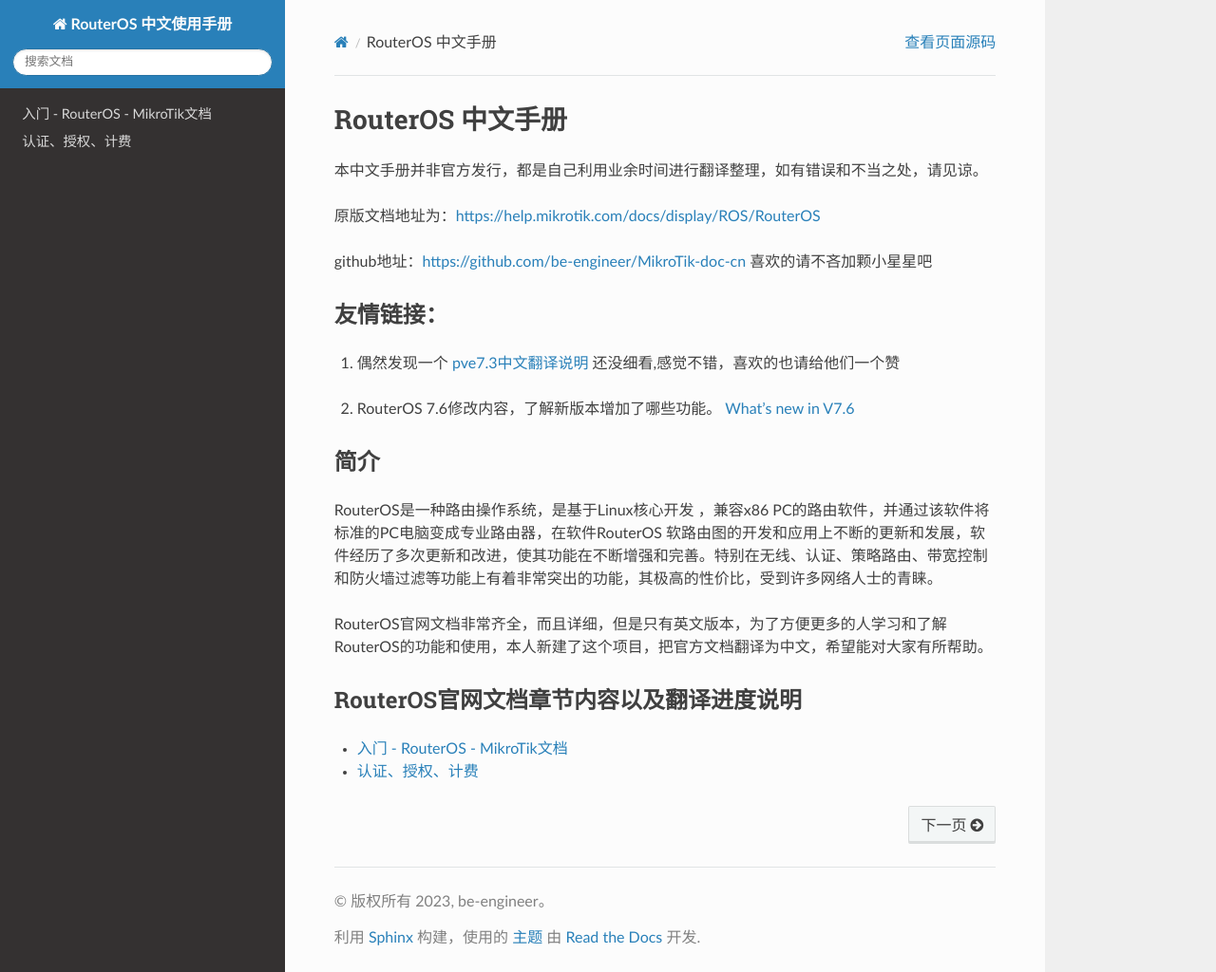
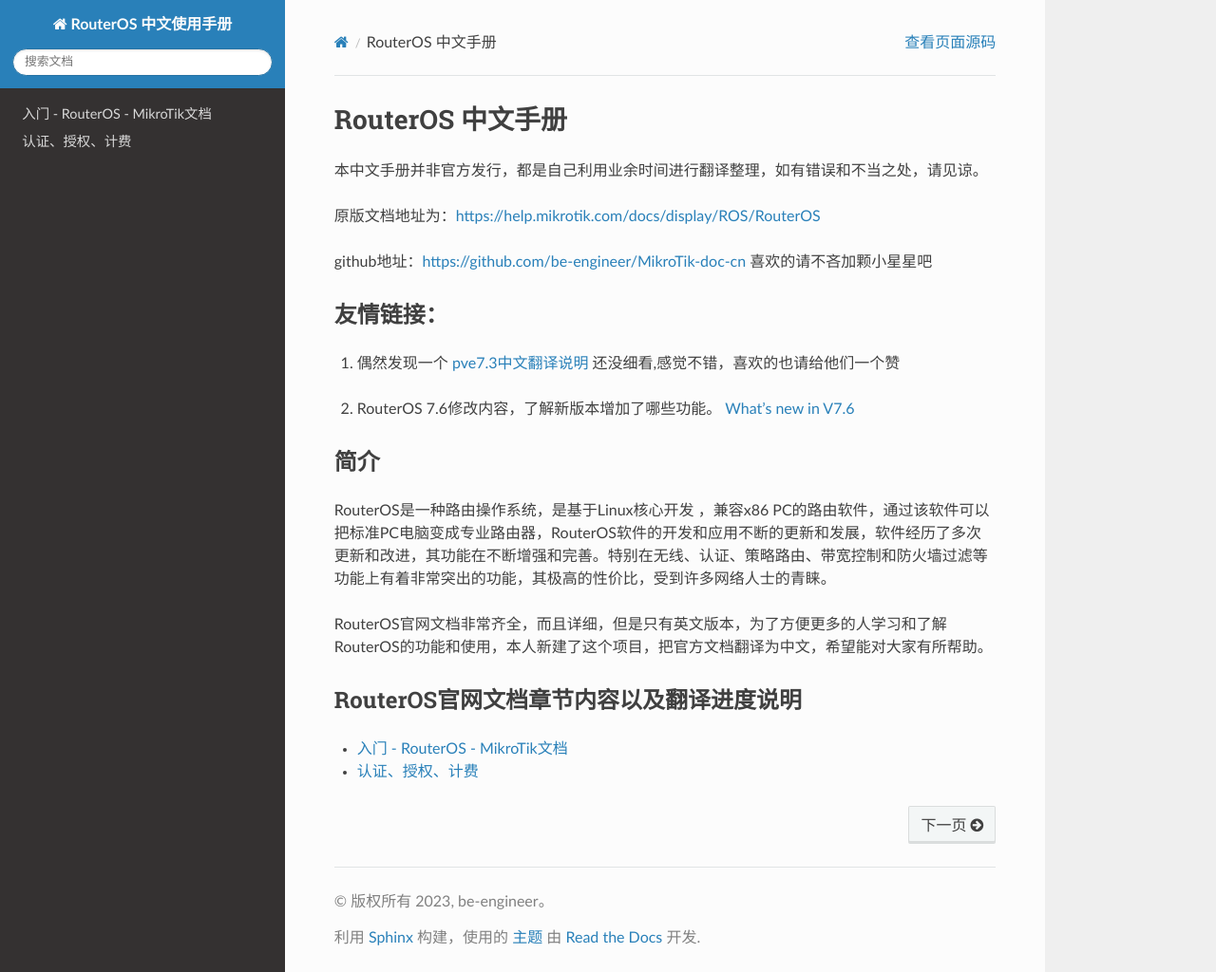
Before and after one commit to be-engineer/MikroTik-doc-cn, a Sphinx documentation site: the page built from source/index.rst, in a window 1280 px wide and 1024 px high. Shown: the whole window at 95% size. Built offline with Sphinx 7.4.7 and the Read the Docs theme 2.0.0, drawn with Linux system fonts in a browser that asks for light colours.

Commit message:
Update index.rst

```diff
--- a/source/index.rst
+++ b/source/index.rst
@@ -22,7 +22,7 @@
 
 简介
 ------------------------------------------------
-RouterOS是一种路由操作系统，是基于Linux核心开发 ，兼容x86 PC的路由软件，并通过该软件将标准的PC电脑变成专业路由器，在软件RouterOS 软路由图的开发和应用上不断的更新和发展，软件经历了多次更新和改进，使其功能在不断增强和完善。特别在无线、认证、策略路由、带宽控制和防火墙过滤等功能上有着非常突出的功能，其极高的性价比，受到许多网络人士的青睐。
+RouterOS是一种路由操作系统，是基于Linux核心开发 ，兼容x86 PC的路由软件，通过该软件可以把标准PC电脑变成专业路由器，RouterOS软件的开发和应用不断的更新和发展，软件经历了多次更新和改进，其功能在不断增强和完善。特别在无线、认证、策略路由、带宽控制和防火墙过滤等功能上有着非常突出的功能，其极高的性价比，受到许多网络人士的青睐。
 
 RouterOS官网文档非常齐全，而且详细，但是只有英文版本，为了方便更多的人学习和了解RouterOS的功能和使用，本人新建了这个项目，把官方文档翻译为中文，希望能对大家有所帮助。
 
```
